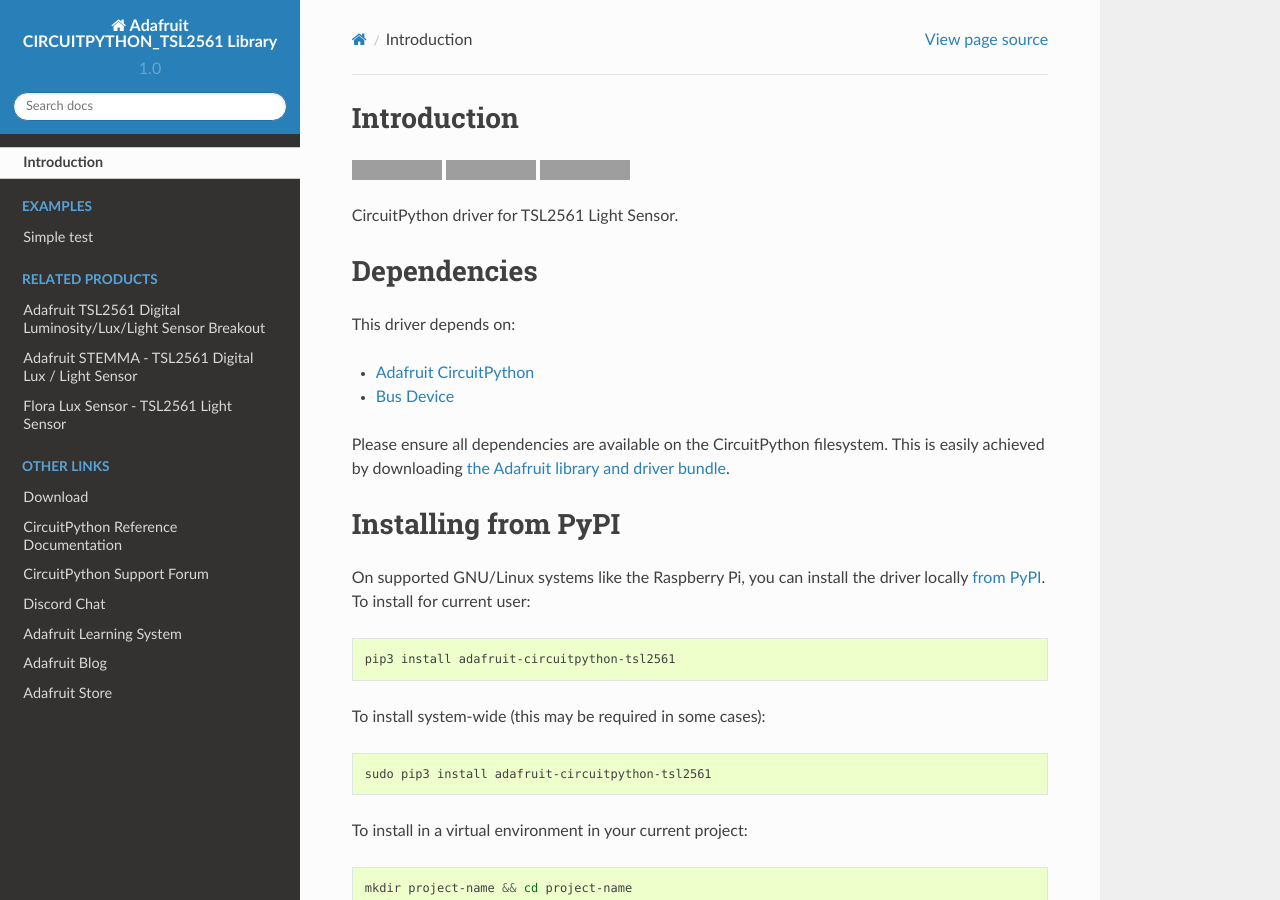
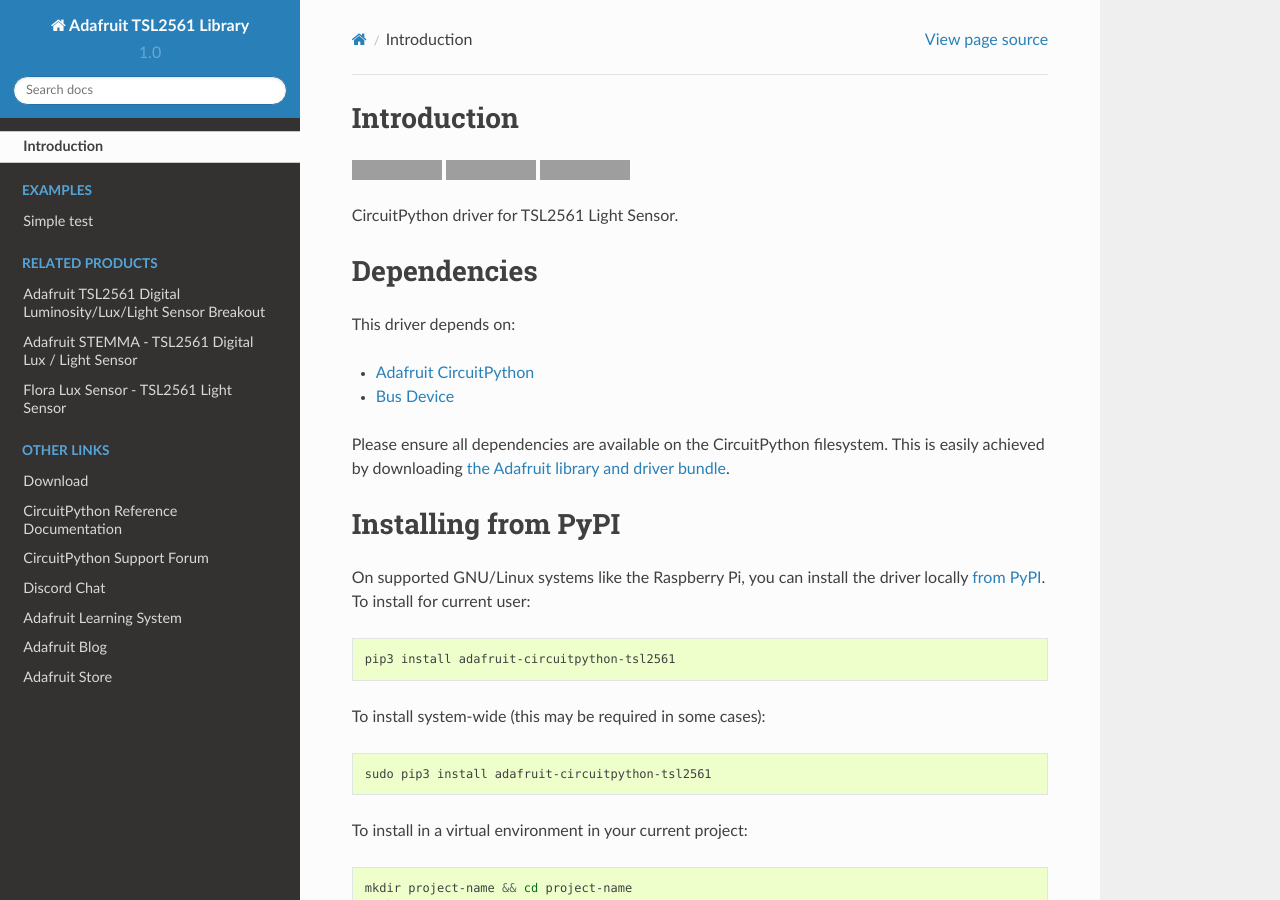
Before and after one commit to adafruit/Adafruit_CircuitPython_TSL2561, a Sphinx documentation site: the page built from docs/index.rst, in a window 1280 px wide and 900 px high. Built offline with Sphinx 7.4.7 and the Read the Docs theme 2.0.0, drawn with Linux system fonts in a browser that asks for light colours; grey boxes are pictures that could not be loaded.

Commit message:
Remove "CIRCUITPYTHON_" from library name in conf.py

```diff
--- a/docs/conf.py
+++ b/docs/conf.py
@@ -43,7 +43,7 @@
 master_doc = "index"
 
 # General information about the project.
-project = "Adafruit CIRCUITPYTHON_TSL2561 Library"
+project = "Adafruit TSL2561 Library"
 copyright = "2017 Carter Nelson"
 author = "Carter Nelson"
 
@@ -118,7 +118,7 @@
 html_favicon = "_static/favicon.ico"
 
 # Output file base name for HTML help builder.
-htmlhelp_basename = "AdafruitCIRCUITPYTHON_TSL2561Librarydoc"
+htmlhelp_basename = "AdafruitTSL2561Librarydoc"
 
 # -- Options for LaTeX output ---------------------------------------------
 
@@ -143,8 +143,8 @@
 latex_documents = [
     (
         master_doc,
-        "AdafruitCIRCUITPYTHON_TSL2561Library.tex",
-        "Adafruit CIRCUITPYTHON_TSL2561 Library Documentation",
+        "AdafruitTSL2561Library.tex",
+        "Adafruit TSL2561 Library Documentation",
         author,
         "manual",
     ),
@@ -157,8 +157,8 @@
 man_pages = [
     (
         master_doc,
-        "AdafruitCIRCUITPYTHON_TSL2561library",
-        "Adafruit CIRCUITPYTHON_TSL2561 Library Documentation",
+        "AdafruitTSL2561library",
+        "Adafruit TSL2561 Library Documentation",
         [author],
         1,
     )
```
